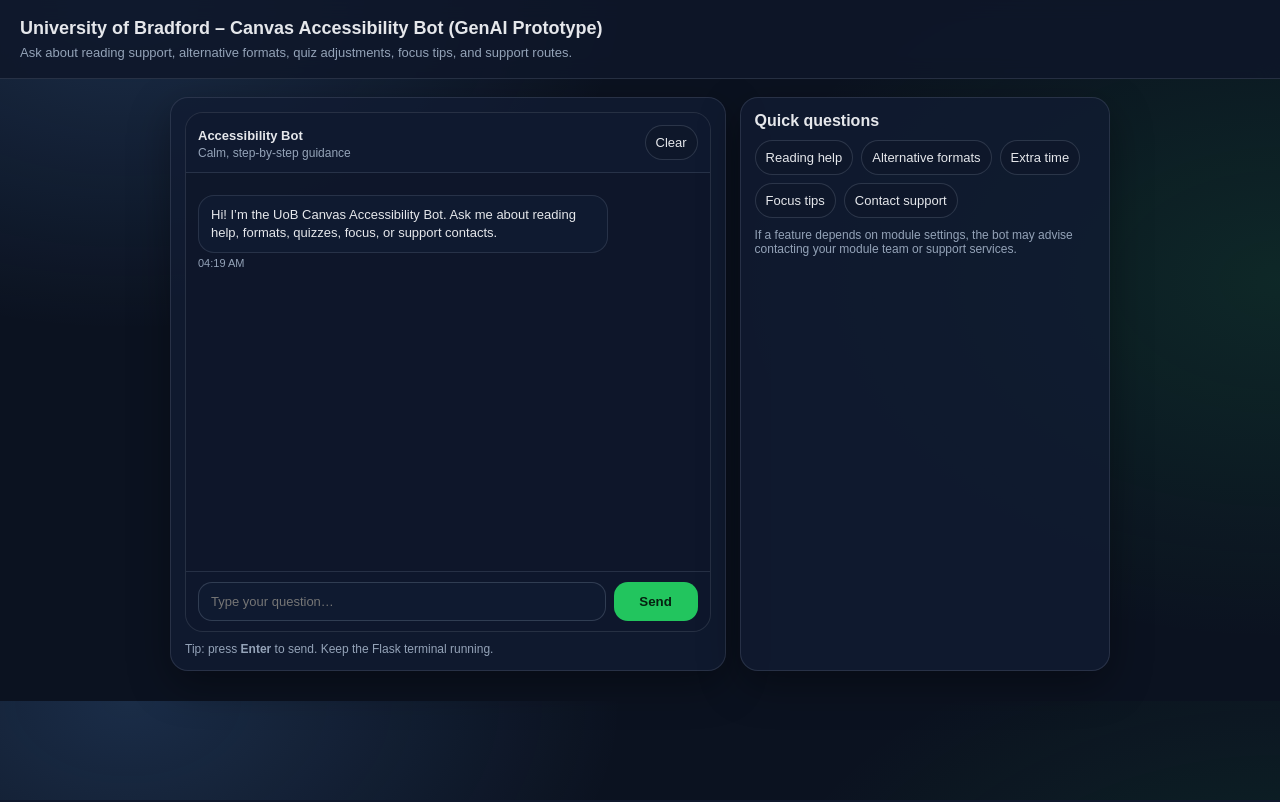
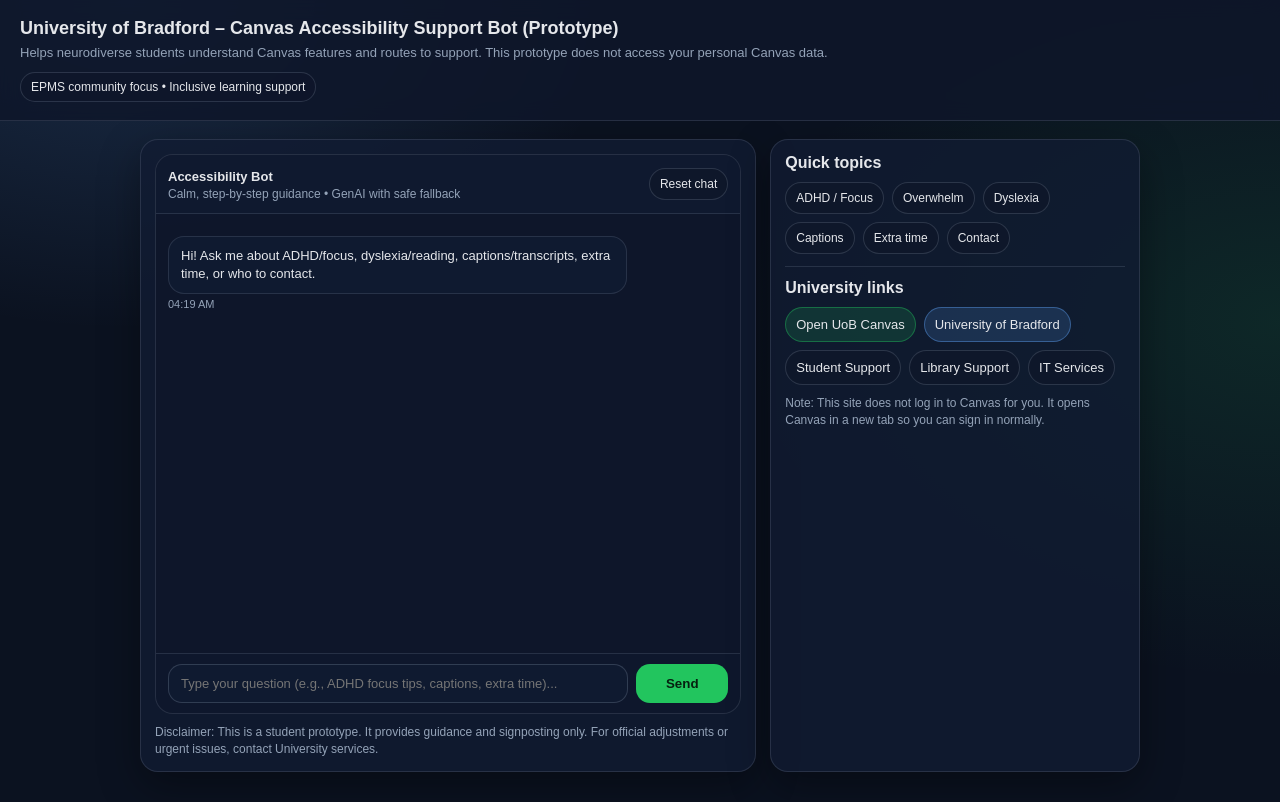
Before and after one commit to elioabdullah52-jpg/uob-chatbot-, a Flask app: page / in a window 1280 px wide. Run offline with Flask 3, Linux system fonts and the light colour scheme.

Commit message:
Update index.html

```diff
--- a/templates/index.html
+++ b/templates/index.html
@@ -1,42 +1,37 @@
 <!doctype html>
 <html lang="en">
 <head>
-  <meta charset="utf-8" />
-  <meta name="viewport" content="width=device-width,initial-scale=1" />
-  <title>University of Bradford – Canvas Accessibility Bot</title>
+  <meta charset="utf-8"/>
+  <meta name="viewport" content="width=device-width,initial-scale=1"/>
+  <title>University of Bradford – Canvas Accessibility Support Bot</title>
   <style>
     :root{
-      --bg:#0b1220;
-      --panel:#0f172a;
-      --card:#111c33;
+      --bg:#0b1220; --panel:#0f172a; --card:#111c33;
       --border:rgba(148,163,184,.18);
-      --text:#e5e7eb;
-      --muted:#94a3b8;
-      --accent:#22c55e;
-      --accent2:#60a5fa;
+      --text:#e5e7eb; --muted:#94a3b8;
+      --green:#22c55e; --blue:#60a5fa;
       --shadow:0 14px 40px rgba(0,0,0,.35);
       --r:18px;
     }
     *{box-sizing:border-box}
     body{
-      margin:0;
-      font-family: Arial, sans-serif;
-      background: radial-gradient(900px 600px at 10% 0%, rgba(96,165,250,.18), transparent 55%),
-                  radial-gradient(900px 600px at 100% 40%, rgba(34,197,94,.12), transparent 60%),
-                  var(--bg);
-      color:var(--text);
+      margin:0; font-family: Arial, sans-serif; color:var(--text);
+      background:
+        radial-gradient(900px 600px at 10% 0%, rgba(96,165,250,.18), transparent 55%),
+        radial-gradient(900px 600px at 100% 40%, rgba(34,197,94,.12), transparent 60%),
+        var(--bg);
     }
     header{
       padding:18px 20px;
-      background: rgba(15,23,42,.85);
+      background: rgba(15,23,42,.86);
       border-bottom:1px solid var(--border);
       backdrop-filter: blur(10px);
     }
     header h1{margin:0;font-size:18px}
-    header p{margin:6px 0 0; font-size:13px; color:var(--muted)}
-    main{max-width:980px;margin:0 auto;padding:18px 20px 30px}
-    .grid{display:grid;grid-template-columns:1.2fr .8fr;gap:14px}
-    @media (max-width:900px){.grid{grid-template-columns:1fr}}
+    header p{margin:6px 0 0;color:var(--muted);font-size:13px;line-height:1.3}
+    main{max-width:1040px;margin:0 auto;padding:18px 20px 30px}
+    .grid{display:grid;grid-template-columns:1.25fr .75fr;gap:14px}
+    @media(max-width:920px){.grid{grid-template-columns:1fr}}
     .card{
       background: rgba(17,28,51,.78);
       border:1px solid var(--border);
@@ -44,39 +39,51 @@
       padding:14px;
       box-shadow: var(--shadow);
     }
-    .chips{display:flex;flex-wrap:wrap;gap:8px;margin-top:10px}
-    .chip{
+    .badge{
+      display:inline-flex;align-items:center;gap:8px;
+      font-size:12px; color:var(--text);
+      border:1px solid rgba(148,163,184,.22);
+      background: rgba(15,23,42,.6);
+      padding:7px 10px;border-radius:999px;
+      margin-top:10px;
+    }
+    .links{display:flex;flex-wrap:wrap;gap:8px;margin-top:10px}
+    .btn{
+      text-decoration:none; color:var(--text);
       border:1px solid rgba(148,163,184,.22);
       background: rgba(15,23,42,.75);
-      color: var(--text);
-      border-radius: 999px;
-      padding:9px 10px;
-      cursor:pointer;
+      padding:9px 10px; border-radius: 999px;
       font-size: 13px;
     }
-    .chip:hover{border-color: rgba(34,197,94,.45)}
+    .btn:hover{border-color: rgba(34,197,94,.45)}
+    .btn.primary{background: rgba(34,197,94,.16); border-color: rgba(34,197,94,.4)}
+    .btn.blue{background: rgba(96,165,250,.16); border-color: rgba(96,165,250,.4)}
+
     .chat{
-      display:flex;
-      flex-direction:column;
-      height:520px;
-      border-radius: var(--r);
-      overflow:hidden;
+      display:flex;flex-direction:column;height:560px;
+      border-radius: var(--r); overflow:hidden;
       border:1px solid var(--border);
-      background: rgba(15,23,42,.85);
+      background: rgba(15,23,42,.86);
     }
     .chatHead{
-      padding:12px 12px;
+      padding:12px;
       display:flex;align-items:center;justify-content:space-between;
       border-bottom:1px solid var(--border);
       background: rgba(17,28,51,.55);
     }
     .chatHead strong{font-size:13px}
     .chatHead span{display:block;font-size:12px;color:var(--muted);margin-top:2px}
-    .chatBody{
-      padding:12px;
-      overflow:auto;
-      flex:1;
+    .chip{
+      border:1px solid rgba(148,163,184,.22);
+      background: rgba(15,23,42,.75);
+      color: var(--text);
+      border-radius: 999px;
+      padding:8px 10px;
+      cursor:pointer;
+      font-size: 12px;
     }
+    .chip:hover{border-color: rgba(96,165,250,.45)}
+    .chatBody{padding:12px; overflow:auto; flex:1;}
     .row{display:flex;margin:10px 0}
     .row.user{justify-content:flex-end}
     .bubble{
@@ -85,14 +92,9 @@
       border-radius: 16px;
       border:1px solid var(--border);
       background: rgba(17,28,51,.75);
-      font-size:13px;
-      line-height:1.4;
-      white-space:pre-wrap;
+      font-size:13px; line-height:1.4; white-space:pre-wrap;
     }
-    .row.user .bubble{
-      background: rgba(96,165,250,.18);
-      border-color: rgba(96,165,250,.35);
-    }
+    .row.user .bubble{background: rgba(96,165,250,.18); border-color: rgba(96,165,250,.35)}
     .meta{font-size:11px;color:var(--muted);margin-top:4px}
     .chatFoot{
       display:flex;gap:8px;
@@ -110,58 +112,77 @@
       font-size:13px;
     }
     button.send{
-      border:0;
-      border-radius: 14px;
-      padding:11px 12px;
-      background: var(--accent);
-      color:#062010;
-      font-weight:700;
-      cursor:pointer;
-      min-width:84px;
+      border:0;border-radius:14px;padding:11px 12px;
+      background: var(--green); color:#062010;
+      font-weight:700;cursor:pointer;min-width:92px;
     }
     button.send:hover{filter:brightness(1.05)}
-    .note{color:var(--muted);font-size:12px;margin-top:10px}
+    .note{color:var(--muted);font-size:12px;line-height:1.4;margin-top:10px}
+    .divider{height:1px;background:var(--border);margin:12px 0}
+    .quick{display:flex;flex-wrap:wrap;gap:8px;margin-top:10px}
   </style>
 </head>
 <body>
 <header>
-  <h1>University of Bradford – Canvas Accessibility Bot (GenAI Prototype)</h1>
-  <p>Ask about reading support, alternative formats, quiz adjustments, focus tips, and support routes.</p>
+  <h1>University of Bradford – Canvas Accessibility Support Bot (Prototype)</h1>
+  <p>
+    Helps neurodiverse students understand Canvas features and routes to support.
+    This prototype does not access your personal Canvas data.
+  </p>
+  <div class="badge">EPMS community focus • Inclusive learning support</div>
 </header>
 
 <main>
   <div class="grid">
     <div class="card">
-      <div class="chat" aria-label="Chat">
+      <div class="chat" role="dialog" aria-label="Chatbot">
         <div class="chatHead">
           <div>
             <strong>Accessibility Bot</strong>
-            <span>Calm, step-by-step guidance</span>
+            <span>Calm, step-by-step guidance • GenAI with safe fallback</span>
           </div>
-          <button class="chip" id="clearBtn" type="button">Clear</button>
+          <button class="chip" id="resetBtn" type="button">Reset chat</button>
         </div>
 
-        <div class="chatBody" id="chatBody"></div>
+        <div class="chatBody" id="chatBody" aria-live="polite"></div>
 
         <div class="chatFoot">
-          <input id="msg" placeholder="Type your question…" autocomplete="off" />
+          <input id="msg" placeholder="Type your question (e.g., ADHD focus tips, captions, extra time)..." autocomplete="off"/>
           <button class="send" id="sendBtn" type="button">Send</button>
         </div>
       </div>
-      <div class="note">Tip: press <b>Enter</b> to send. Keep the Flask terminal running.</div>
+
+      <div class="note">
+        Disclaimer: This is a student prototype. It provides guidance and signposting only.
+        For official adjustments or urgent issues, contact University services.
+      </div>
     </div>
 
     <div class="card">
-      <strong>Quick questions</strong>
-      <div class="chips" id="chips">
-        <button class="chip" data-q="I struggle reading long pages in Canvas. Any tips?">Reading help</button>
-        <button class="chip" data-q="Can I get alternative formats like audio or EPUB?">Alternative formats</button>
-        <button class="chip" data-q="I need extra time in quizzes. What should I do?">Extra time</button>
-        <button class="chip" data-q="I have ADHD and lose focus on Canvas. Tips?">Focus tips</button>
-        <button class="chip" data-q="Who do I contact at University of Bradford for support?">Contact support</button>
+      <strong>Quick topics</strong>
+      <div class="quick" id="quick">
+        <button class="chip" data-q="I have ADHD and lose focus in Canvas. Tips?">ADHD / Focus</button>
+        <button class="chip" data-q="I feel overwhelmed by course pages. How do I navigate?">Overwhelm</button>
+        <button class="chip" data-q="I have dyslexia and struggle reading PDFs. What can I do?">Dyslexia</button>
+        <button class="chip" data-q="Where do I find captions or transcripts for videos?">Captions</button>
+        <button class="chip" data-q="I need extra time in quizzes. What is the process?">Extra time</button>
+        <button class="chip" data-q="Who do I contact at University of Bradford for support?">Contact</button>
       </div>
+
+      <div class="divider"></div>
+
+      <strong>University links</strong>
+      <div class="links">
+        <!-- Replace these URLs with your real UoB pages if you have them -->
+        <a class="btn primary" href="https://bradford.instructure.com" target="_blank" rel="noreferrer">Open UoB Canvas</a>
+        <a class="btn blue" href="https://www.bradford.ac.uk" target="_blank" rel="noreferrer">University of Bradford</a>
+        <a class="btn" href="https://www.bradford.ac.uk/students/" target="_blank" rel="noreferrer">Student Support</a>
+        <a class="btn" href="https://www.bradford.ac.uk/library/" target="_blank" rel="noreferrer">Library Support</a>
+        <a class="btn" href="https://www.bradford.ac.uk/it-services/" target="_blank" rel="noreferrer">IT Services</a>
+      </div>
+
       <div class="note">
-        If a feature depends on module settings, the bot may advise contacting your module team or support services.
+        Note: This site does not log in to Canvas for you. It opens Canvas in a new tab so you can sign in normally.
       </div>
     </div>
   </div>
@@ -171,12 +192,14 @@
 const chatBody = document.getElementById("chatBody");
 const msg = document.getElementById("msg");
 const sendBtn = document.getElementById("sendBtn");
-const clearBtn = document.getElementById("clearBtn");
+const resetBtn = document.getElementById("resetBtn");
+const quick = document.getElementById("quick");
 
 function timeNow(){
   return new Date().toLocaleTimeString([], {hour:'2-digit', minute:'2-digit'});
 }
-function addMessage(text, who){
+
+function addMessage(text, who, metaExtra=""){
   const row = document.createElement("div");
   row.className = "row " + who;
 
@@ -187,7 +210,7 @@ function addMessage(text, who){
 
   const meta = document.createElement("div");
   meta.className = "meta";
-  meta.textContent = timeNow();
+  meta.textContent = timeNow() + (metaExtra ? (" • " + metaExtra) : "");
 
   wrap.appendChild(bubble);
   wrap.appendChild(meta);
@@ -218,27 +241,30 @@ async function send(){
     typingRow.remove();
 
     if(!res.ok){
-      addMessage(data.answer || "Server error.", "bot");
+      addMessage(data.answer || "Server error.", "bot", "error");
       return;
     }
 
-    addMessage(data.answer || "No answer received.", "bot");
+    const mode = data.mode === "fallback" ? "fallback" : "genai";
+    addMessage(data.answer || "No answer received.", "bot", mode);
+
   }catch(e){
     typingRow.remove();
-    addMessage("Network error. Is Flask running? (Terminal should show Running on http://127.0.0.1:5000)", "bot");
+    addMessage("Network error. Please refresh and try again.", "bot", "error");
   }
 }
 
 sendBtn.onclick = send;
 msg.addEventListener("keydown", (e)=>{ if(e.key==="Enter") send(); });
 
-clearBtn.onclick = () => {
+resetBtn.onclick = async () => {
+  try{ await fetch("/api/reset", {method:"POST"}); }catch(e){}
   chatBody.innerHTML = "";
-  addMessage("Hi! I’m the UoB Canvas Accessibility Bot. How can I help?", "bot");
+  addMessage("Hi! I’m the UoB Canvas Accessibility Bot (prototype). How can I help?", "bot");
   msg.focus();
 };
 
-document.getElementById("chips").addEventListener("click", (e) => {
+quick.addEventListener("click", (e) => {
   const b = e.target.closest("button[data-q]");
   if(!b) return;
   msg.value = b.dataset.q;
@@ -246,7 +272,7 @@ document.getElementById("chips").addEventListener("click", (e) => {
 });
 
 // first message
-addMessage("Hi! I’m the UoB Canvas Accessibility Bot. Ask me about reading help, formats, quizzes, focus, or support contacts.", "bot");
+addMessage("Hi! Ask me about ADHD/focus, dyslexia/reading, captions/transcripts, extra time, or who to contact.", "bot");
 </script>
 </body>
 </html>
```
